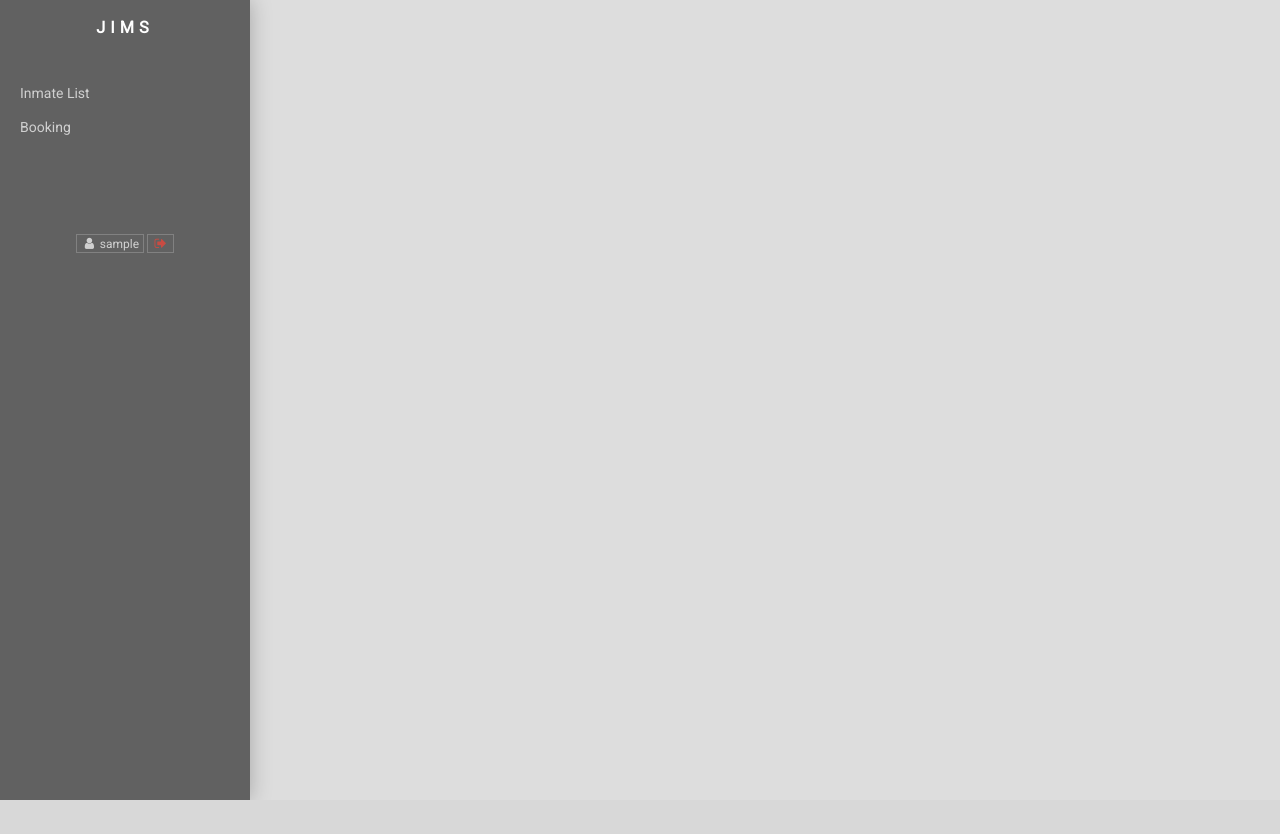
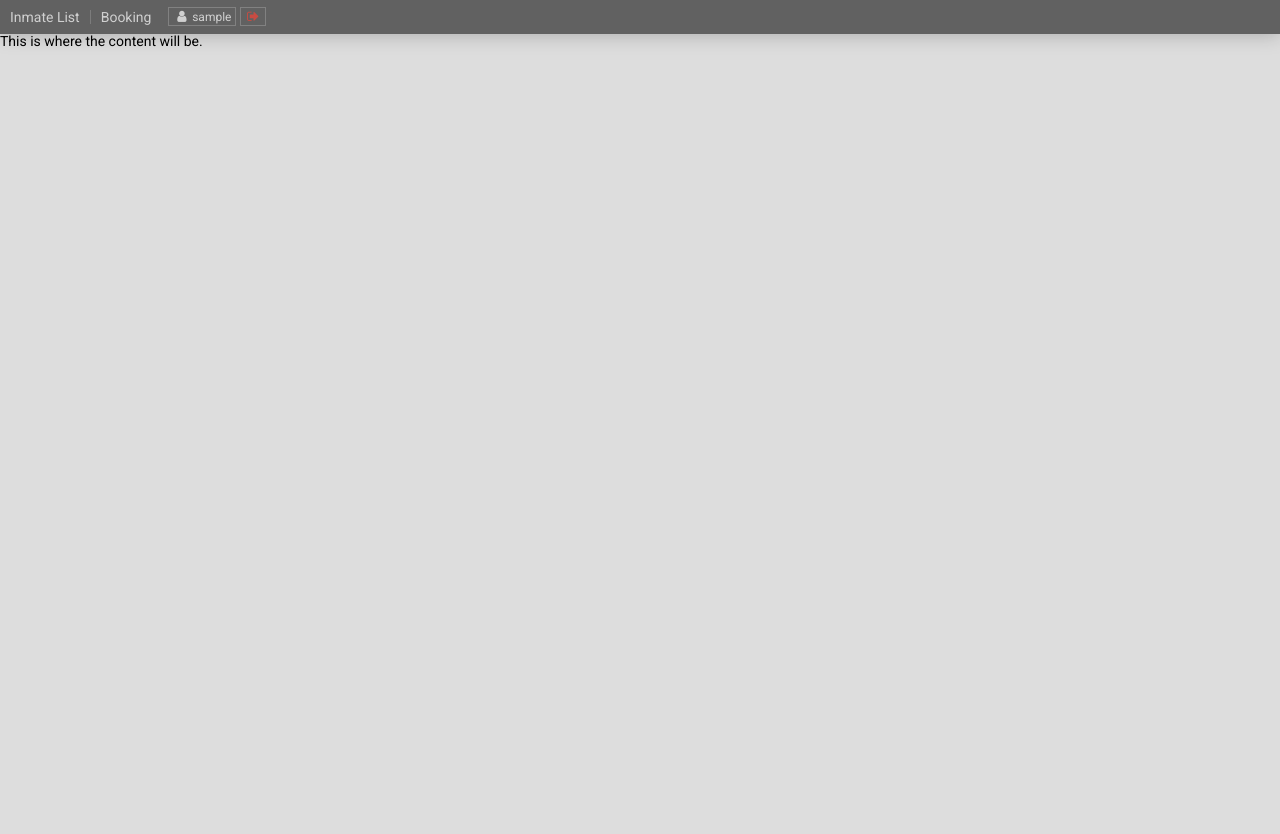
Before and after one commit to awprgrmmr/JIMS, a PHP site: page / in a window 1280 px wide. Before the commit the page ends 800 px from the top, so only its background shows below. Run offline with PHP 8.4, Linux system fonts and the light colour scheme; the visitor is signed in with stand-in values (Sample User, id 1); some libraries are stand-ins or nearby versions.

Commit message:
Update index.php and login.php

```diff
--- a/index.php
+++ b/index.php
@@ -30,38 +30,39 @@ if (!isset($_SESSION['username'])) header('Location: login.php');
 		color: inherit;
 		text-decoration: none;
 	}
-	#sidebar {
+	header {
 		background: #616161;
 		box-shadow: 0 0 20px rgba(0,0,0,0.25);
 		color: white;
-		height: 100%;
 		position: fixed;
 		left: 0;
 		top: 0;
-		width: 250px;
+		width: 100%;
 	}
-	#sidebar a {
+	header section {
+		float: left;
+	}
+	header a {
 		opacity: 0.7;
 	}
-	#sidebar a:hover {
+	header a:hover {
 		opacity: 1;
 	}
-	#sidebar section {
-		padding: 20px 0;
-	}
-	#logo {
-		letter-spacing: 5px;
-		padding: 30px;
-		text-align: center;
+	#menu li {
+		float: left;
 	}
 	#menu a {
+		border-left: 1px solid rgba(255,255,255,0.25);
 		display: block;
-		padding: 10px 20px;
+		margin: 10px 0;
+		padding: 0 10px;
+	}
+	#menu li:first-child a {
+		border-left: none;
 	}
 	#user-links {
 		font-size: 13px;
-		margin-top: 50px;
-		text-align: center;
+		margin: 7px;
 	}
 	#user-links li {
 		border: 1px solid rgba(255, 255, 255, 0.2);
@@ -80,15 +81,12 @@ if (!isset($_SESSION['username'])) header('Location: login.php');
 	}
 
 	#content {
-		margin-left: 250px;
+		margin-top: 34px;
 	}
 	</style>
 </head>
 <body>
-	<aside id="sidebar">
-		<section id="logo">
-			<h1>JIMS</h1>
-		</section>
+	<header>
 		<section id="menu">
 			<ul>
 				<li><a href="#">Inmate List</a></li>
@@ -101,8 +99,9 @@ if (!isset($_SESSION['username'])) header('Location: login.php');
 				<li><a href="logout.php"><i class="fa fa-fw fa-sign-out"></i></a></li>
 			</ul>
 		</section>
-	</aside>
+	</header>
 	<div id="content">
+		This is where the content will be.
 	</div>
 </body>
 </html>
--- a/login.php
+++ b/login.php
@@ -39,7 +39,7 @@ if (isset($_SESSION['username'])) header('Location: ./');
 		display: inline-block;
 		margin-bottom: 10px;
 		font-size: 12px;
-		padding: 7px 10px;
+		padding: 6px 8px;
 		vertical-align: top;
 	}
 	#login input {
```
